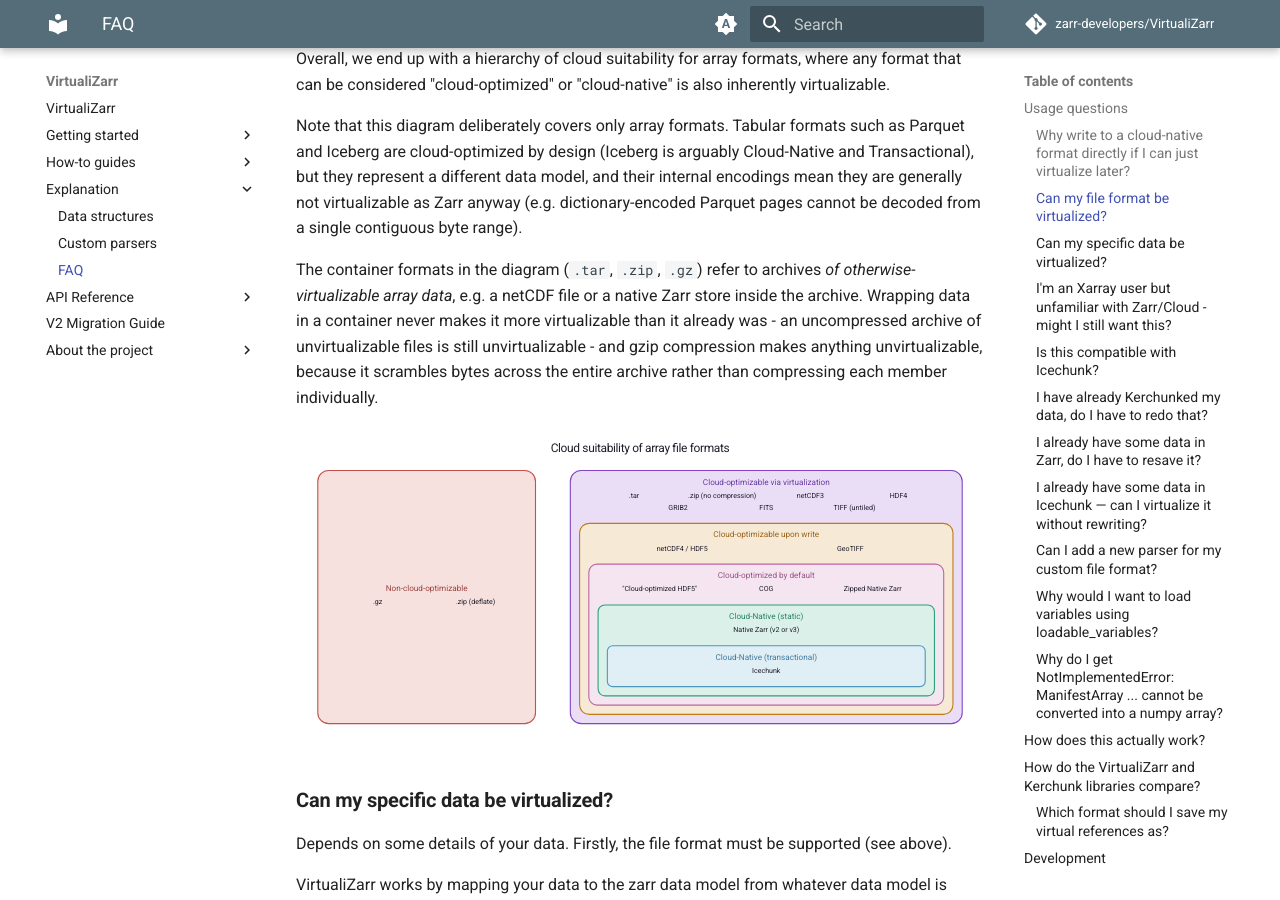
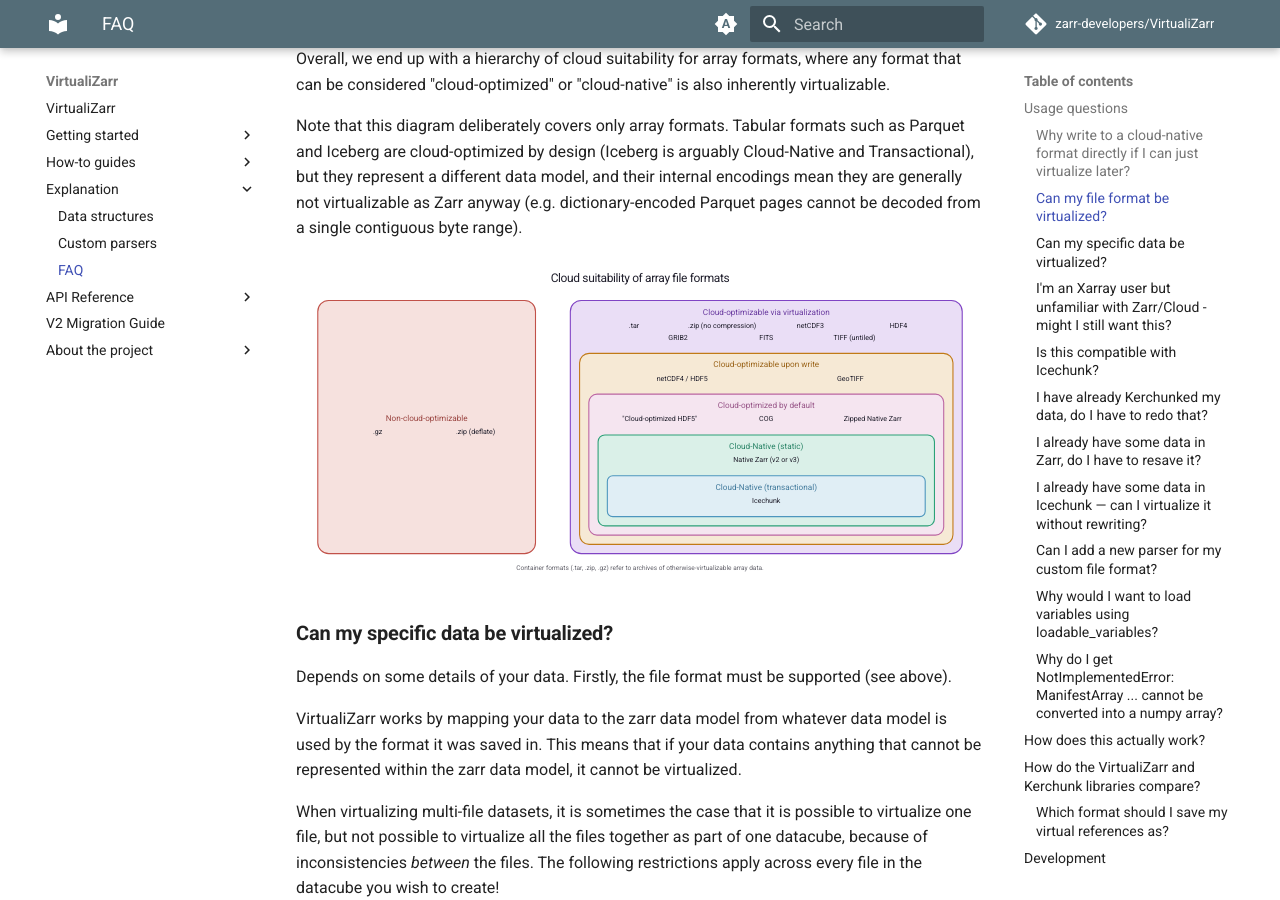
Before and after one commit to zarr-developers/VirtualiZarr, an MkDocs documentation site: the page built from docs/explanation/faq.md, in a window 1280 px wide and 900 px high, scrolled down 1670 px. Built offline with MkDocs 1.6.1 and Material for MkDocs 9.7.7, drawn with Linux system fonts in a browser that asks for light colours; comment, search, counter and statistics services are not loaded; the version menu is left out.

Commit message:
Move container-format footnote into the diagram as a caption

````diff
--- a/docs/explanation/faq.md
+++ b/docs/explanation/faq.md
@@ -44,9 +44,6 @@ Overall, we end up with a hierarchy of cloud suitability for array formats, wher
 
 Note that this diagram deliberately covers only array formats.
 Tabular formats such as Parquet and Iceberg are cloud-optimized by design (Iceberg is arguably Cloud-Native and Transactional), but they represent a different data model, and their internal encodings mean they are generally not virtualizable as Zarr anyway (e.g. dictionary-encoded Parquet pages cannot be decoded from a single contiguous byte range).
-
-The container formats in the diagram (`.tar`, `.zip`, `.gz`) refer to archives *of otherwise-virtualizable array data*, e.g. a netCDF file or a native Zarr store inside the archive.
-Wrapping data in a container never makes it more virtualizable than it already was - an uncompressed archive of unvirtualizable files is still unvirtualizable - and gzip compression makes anything unvirtualizable, because it scrambles bytes across the entire archive rather than compressing each member individually.
 
 ```python exec="true" html="true"
 import pathlib
````
Also changed, not shown: docs/_diagrams/format_tiers.py (+14 -1 lines).
